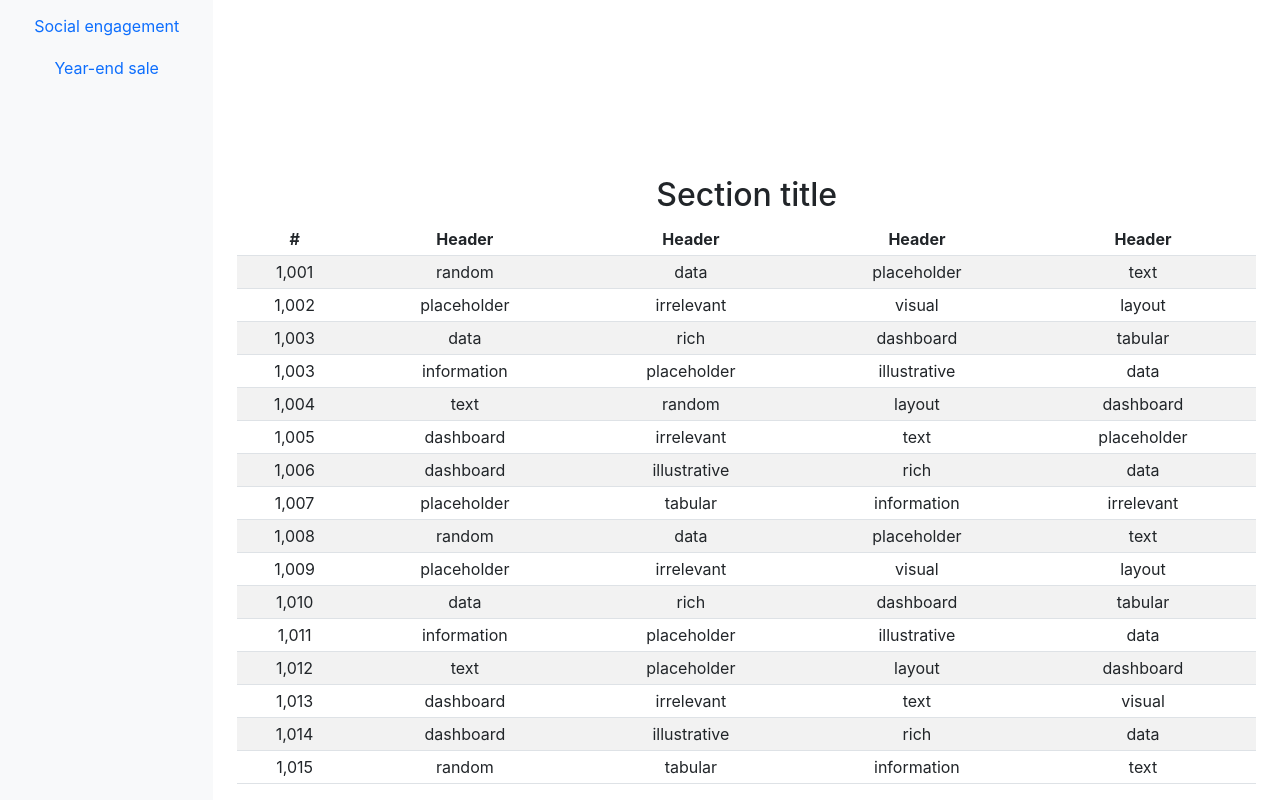
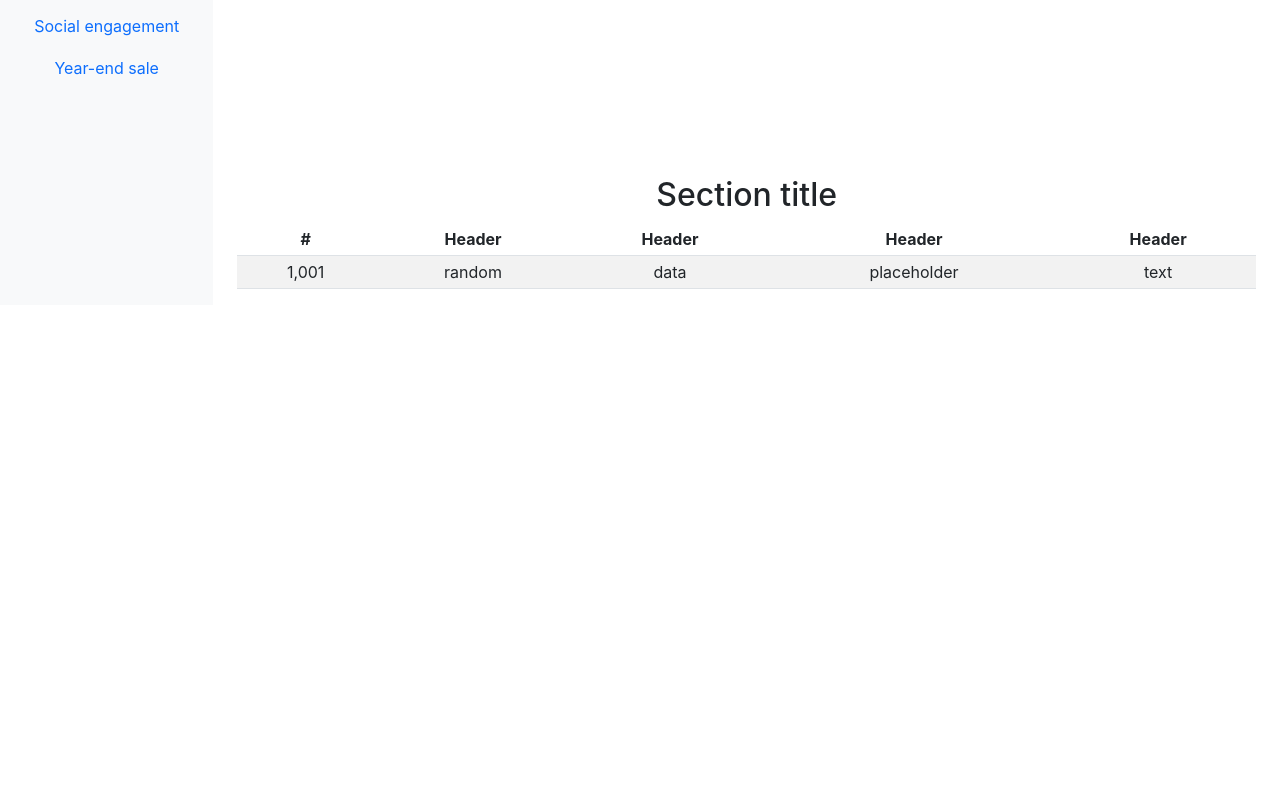
Before and after one commit to KennedyMungai/react-admin, a React (Create React App) app: page / in a window 1280 px wide. Shown: the part 435-1235 px from the top of the page. After the commit the page ends 800 px from the top, so only its background shows below. Built offline with nearby package versions, Linux system fonts and the light colour scheme.

Commit message:
Removed all table rows except one

```diff
--- a/src/App.tsx
+++ b/src/App.tsx
@@ -132,111 +132,6 @@ function App() {
               <td>placeholder</td>
               <td>text</td>
             </tr>
-            <tr>
-              <td>1,002</td>
-              <td>placeholder</td>
-              <td>irrelevant</td>
-              <td>visual</td>
-              <td>layout</td>
-            </tr>
-            <tr>
-              <td>1,003</td>
-              <td>data</td>
-              <td>rich</td>
-              <td>dashboard</td>
-              <td>tabular</td>
-            </tr>
-            <tr>
-              <td>1,003</td>
-              <td>information</td>
-              <td>placeholder</td>
-              <td>illustrative</td>
-              <td>data</td>
-            </tr>
-            <tr>
-              <td>1,004</td>
-              <td>text</td>
-              <td>random</td>
-              <td>layout</td>
-              <td>dashboard</td>
-            </tr>
-            <tr>
-              <td>1,005</td>
-              <td>dashboard</td>
-              <td>irrelevant</td>
-              <td>text</td>
-              <td>placeholder</td>
-            </tr>
-            <tr>
-              <td>1,006</td>
-              <td>dashboard</td>
-              <td>illustrative</td>
-              <td>rich</td>
-              <td>data</td>
-            </tr>
-            <tr>
-              <td>1,007</td>
-              <td>placeholder</td>
-              <td>tabular</td>
-              <td>information</td>
-              <td>irrelevant</td>
-            </tr>
-            <tr>
-              <td>1,008</td>
-              <td>random</td>
-              <td>data</td>
-              <td>placeholder</td>
-              <td>text</td>
-            </tr>
-            <tr>
-              <td>1,009</td>
-              <td>placeholder</td>
-              <td>irrelevant</td>
-              <td>visual</td>
-              <td>layout</td>
-            </tr>
-            <tr>
-              <td>1,010</td>
-              <td>data</td>
-              <td>rich</td>
-              <td>dashboard</td>
-              <td>tabular</td>
-            </tr>
-            <tr>
-              <td>1,011</td>
-              <td>information</td>
-              <td>placeholder</td>
-              <td>illustrative</td>
-              <td>data</td>
-            </tr>
-            <tr>
-              <td>1,012</td>
-              <td>text</td>
-              <td>placeholder</td>
-              <td>layout</td>
-              <td>dashboard</td>
-            </tr>
-            <tr>
-              <td>1,013</td>
-              <td>dashboard</td>
-              <td>irrelevant</td>
-              <td>text</td>
-              <td>visual</td>
-            </tr>
-            <tr>
-              <td>1,014</td>
-              <td>dashboard</td>
-              <td>illustrative</td>
-              <td>rich</td>
-              <td>data</td>
-            </tr>
-            <tr>
-              <td>1,015</td>
-              <td>random</td>
-              <td>tabular</td>
-              <td>information</td>
-              <td>text</td>
-            </tr>
           </tbody>
         </table>
       </div>
```
